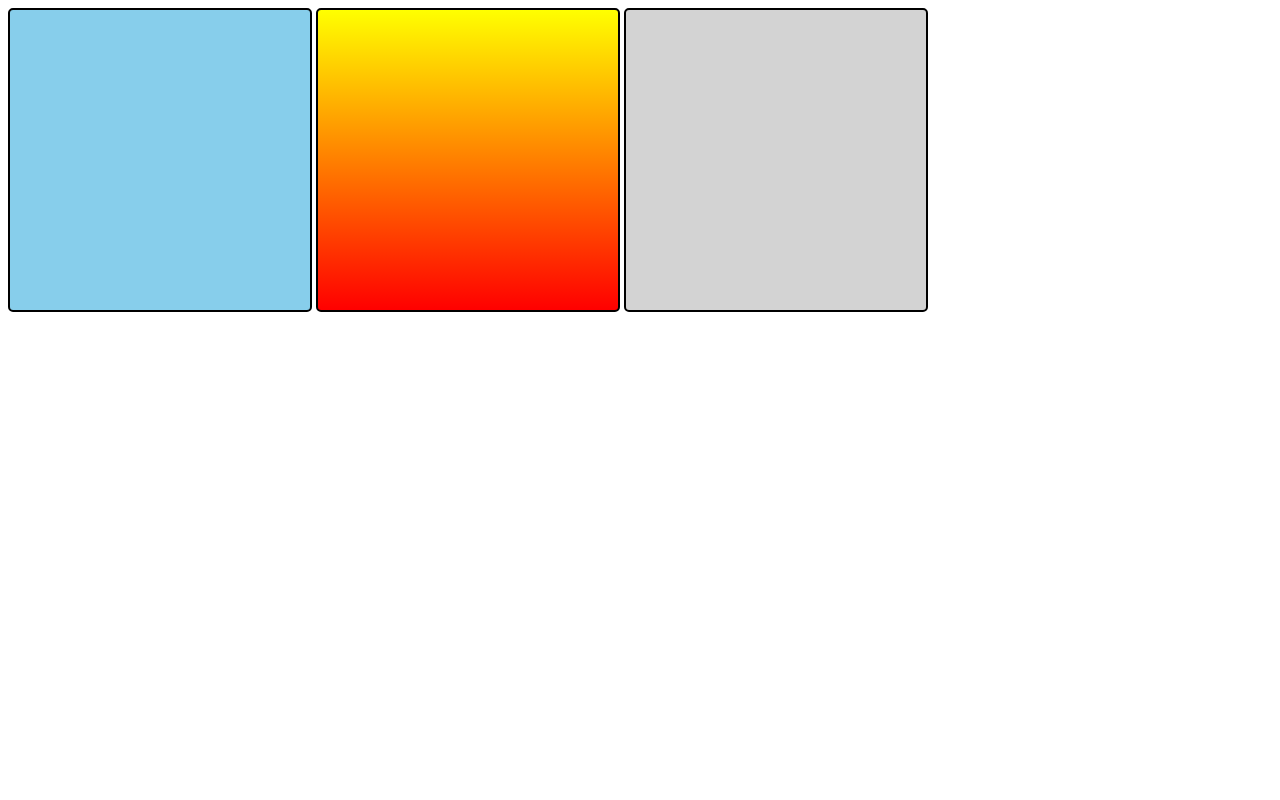
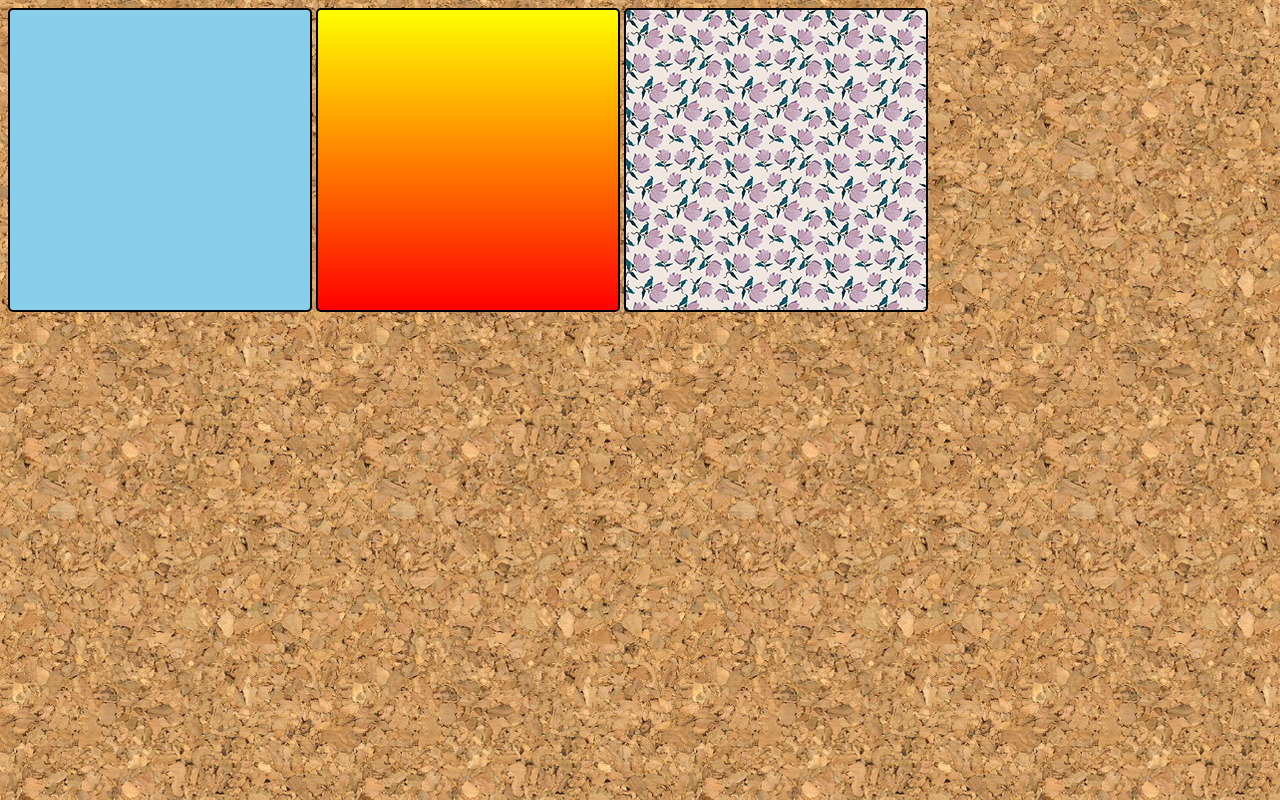
Before and after one commit to brunodev36/html-css, a plain HTML site: page exercicios/ex022/fundo001.html in a window 1280 px wide. Drawn offline with Linux system fonts and the light colour scheme.

Commit message:
Update fundo001.html

```diff
--- a/exercicios/ex022/fundo001.html
+++ b/exercicios/ex022/fundo001.html
@@ -6,6 +6,11 @@
     <meta name="viewport" content="width=device-width, initial-scale=1.0">
     <title>Teste de Fundo</title>
     <style>
+
+        body{
+            background-image: url('imagens/wallpaper001.jpg');
+        }
+
         div.quadrado{
             border: 2px solid black;
             display: inline-block;
@@ -24,7 +29,7 @@
         }
 
         div#q3{
-            background-image: url('imagens/');
+            background-image: url('imagens/pattern003.png');
         }
     </style>
 </head>
```
